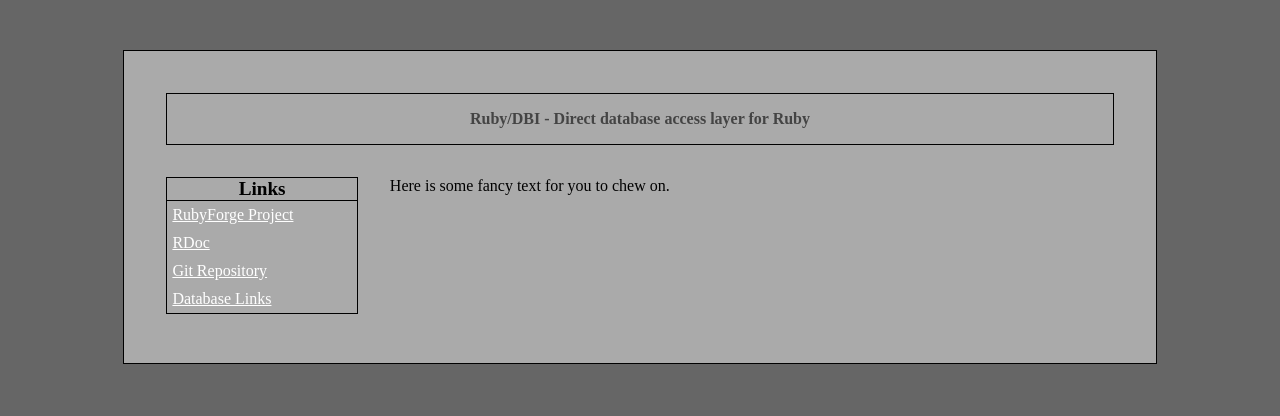
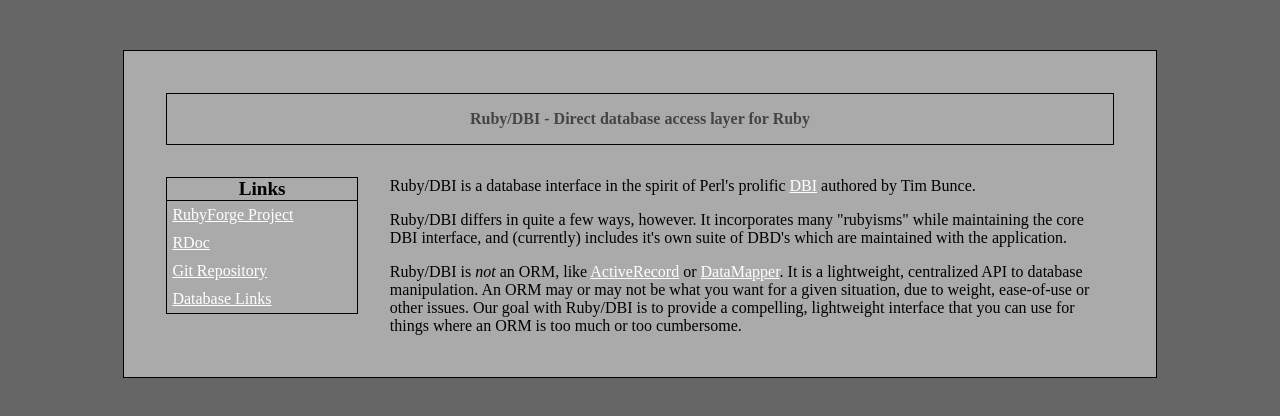
Before and after one commit to Pistos/ruby-dbi, a plain HTML site: page doc/homepage/index.html in a window 1280 px wide. Drawn offline with Linux system fonts and the light colour scheme.

Commit message:
* Some introductory copy  * Some style tweaks

```diff
--- a/doc/homepage/index.html
+++ b/doc/homepage/index.html
@@ -16,15 +16,30 @@
                 <a href="http://code.hollensbe.org/?p=ruby-dbi.git;a=summary">Git Repository</a>
                 <a href="http://ruby-dbi.rubyforge.org/databases.html">Database Links</a>
             </div>
-            Here is some fancy text for you to chew on.
-            <br />
-            <br />
-            <br />
-            <br />
-            <br />
-            <br />
-            <br />
-            <br />
+
+            <p>
+            Ruby/DBI is a database interface in the spirit of Perl's prolific
+            <a href="http://search.cpan.org/~timb/DBI/DBI.pm">DBI</a> authored
+            by Tim Bunce.
+            </p>
+
+            <p>
+            Ruby/DBI differs in quite a few ways, however. It incorporates many
+            "rubyisms" while maintaining the core DBI interface, and
+            (currently) includes it's own suite of DBD's which are maintained
+            with the application.
+            </p>
+
+            <p>
+            Ruby/DBI is <i>not</i> an ORM, like <a
+                href="http://ar.rubyonrails.com">ActiveRecord</a> or <a
+                href="http://datamapper.rubyforge.org">DataMapper</a>. It is a
+            lightweight, centralized API to database manipulation. An ORM may
+            or may not be what you want for a given situation, due to weight,
+            ease-of-use or other issues. Our goal with Ruby/DBI is to provide a
+            compelling, lightweight interface that you can use for things where
+            an ORM is too much or too cumbersome.
+            </p>
         </div>
     </div>
 </html>
--- a/doc/homepage/ruby-dbi.css
+++ b/doc/homepage/ruby-dbi.css
@@ -33,6 +33,7 @@
     color: #444;
     font-size: 1em;
     text-align: center;
+    font-face: sans-serif;
 }
 
 .main-container {
@@ -47,6 +48,7 @@
     font-size: .8em;
     min-width: 20%;
     margin-right: 2em;
+    margin-bottom: 2em;
 }
 
 .nav-container h1 {
```
